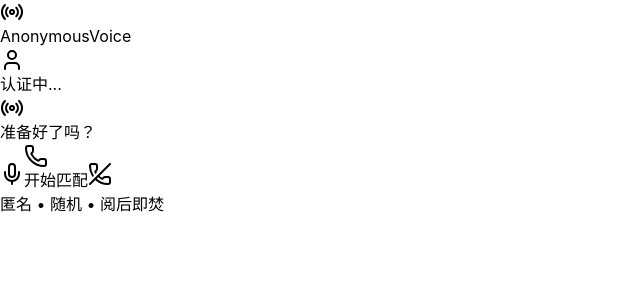
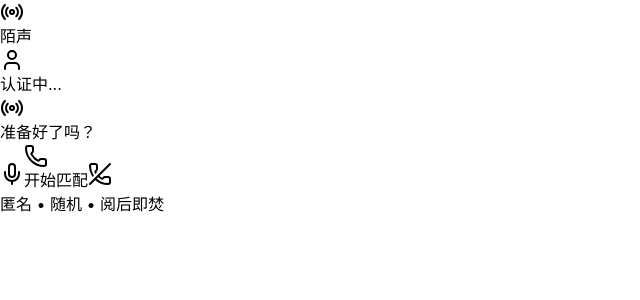
Before and after one commit to pengyoo/voicechat, a React (Vite) app: page / in a window 1280 px wide. Shown: the top 300 px of the page, without its empty margins (0-640 px from the left). Built offline with nearby package versions, Linux system fonts and the light colour scheme; no server answers.

Commit message:
修改应用名称

```diff
--- a/src/App.tsx
+++ b/src/App.tsx
@@ -532,11 +532,11 @@ export default function App() {
       <header className="w-full p-4 flex justify-between items-center bg-gray-800/50 backdrop-blur-md border-b border-gray-700 absolute top-0 z-10">
         <div className="flex items-center gap-2">
           <Radio className={`w-5 h-5 ${status === 'connected' ? 'text-green-400 animate-pulse' : 'text-gray-400'}`} />
-          <h1 className="text-lg font-bold tracking-wide">AnonymousVoice</h1>
+          <h1 className="text-lg font-bold tracking-wide">陌声</h1>
         </div>
         <div className="flex items-center gap-2 text-xs text-gray-400 bg-gray-800 px-3 py-1 rounded-full">
           <User className="w-3 h-3" />
-          {user ? user.uid : '认证中...'}
+          {user ? `ID: ...${user.uid.slice(-4)}` : '认证中...'}
         </div>
       </header>
 
```
